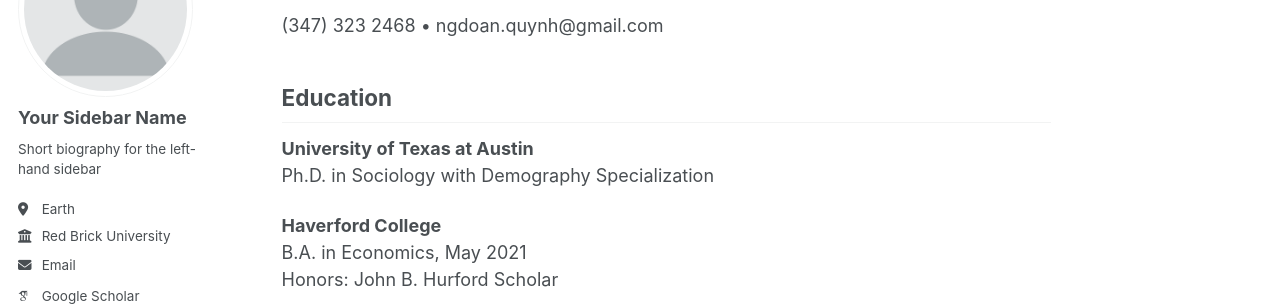
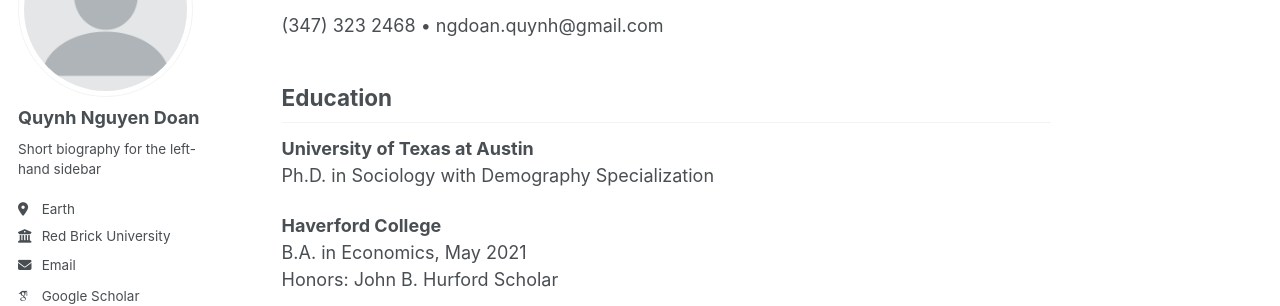
Before and after one commit to ngdoan/quynh-nguyendoan, a Jekyll site: the page built from _pages/about.md, in a window 1280 px wide. Shown: the part 177-483 px from the top of the page. Built offline with Jekyll 4.4.1, drawn with Linux system fonts in a browser that asks for light colours; some web fonts are replaced; a script that is not in the unit is left out.

Commit message:
update sidebar

```diff
--- a/_config.yml
+++ b/_config.yml
@@ -23,7 +23,7 @@ repository               : "ngdoan/quynh-nguyendoan"
 author:
   # Biographic information
   avatar           : "profile.png"
-  name             : "Your Sidebar Name"
+  name             : "Quynh Nguyen Doan"
   pronouns         : # example: "she/her"
   bio              : "Short biography for the left-hand sidebar"
   location         : "Earth"
```
